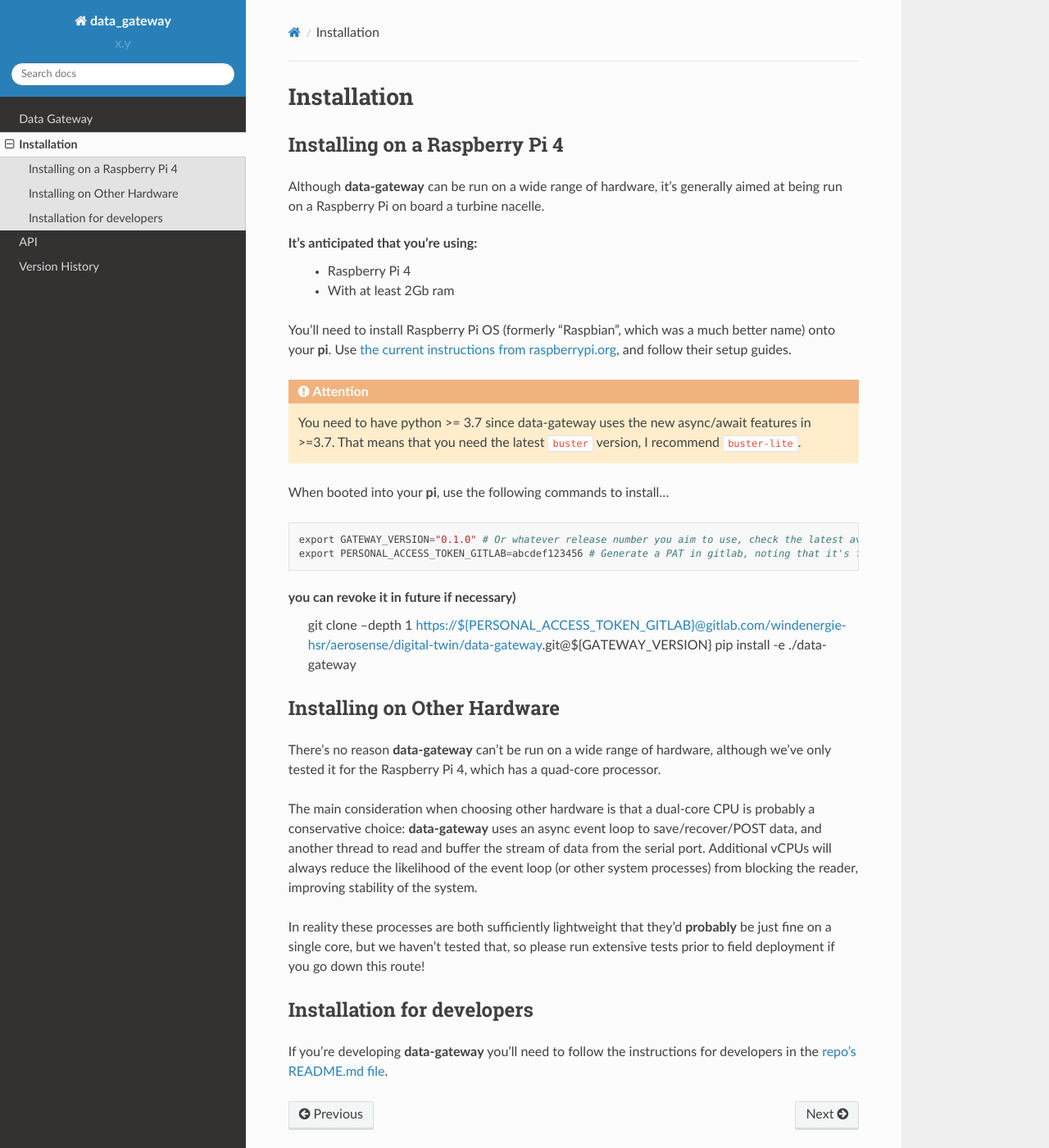
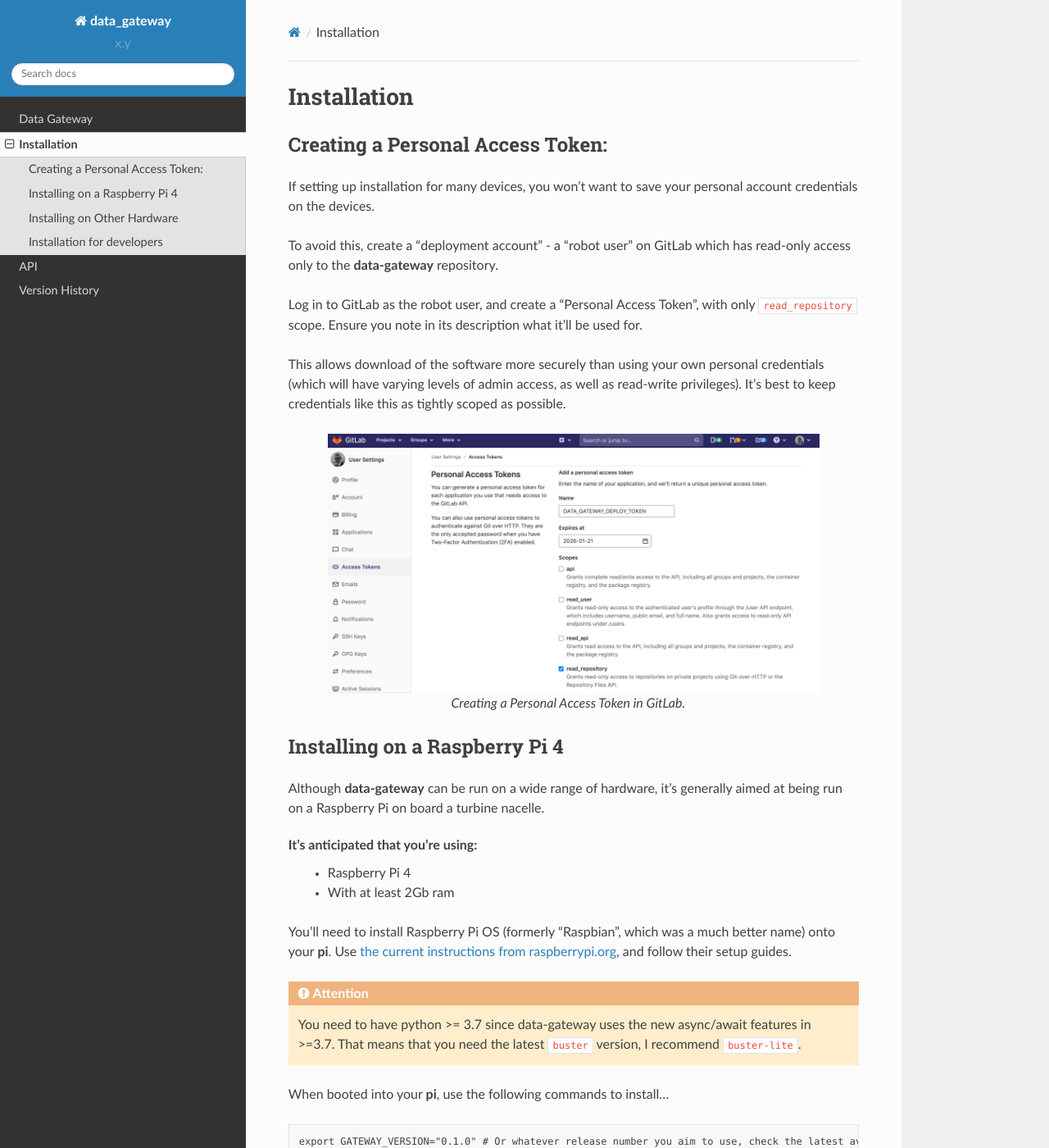
Before and after one commit to aerosense-ai/data-gateway, a Sphinx documentation site: the page built from docs/source/installation.rst, in a window 1280 px wide and 1400 px high. Shown: the whole window at 82% size. Built offline with Sphinx 7.4.7 and the Read the Docs theme 2.0.0, drawn with Linux system fonts in a browser that asks for light colours; some of the changed text lies outside the part shown.

Commit message:
DOC Added PAT instructions, FIX RPi installation steps

```diff
--- a/docs/source/installation.rst
+++ b/docs/source/installation.rst
@@ -3,6 +3,32 @@
 ============
 Installation
 ============
+
+.. _creating_a_personal_access_token:
+
+Creating a Personal Access Token:
+=================================
+
+If setting up installation for many devices, you won't want to save your personal account credentials on the devices.
+
+To avoid this, create a "deployment account" - a "robot user" on GitLab which has read-only access only to the
+**data-gateway** repository.
+
+Log in to GitLab as the robot user, and create a "Personal Access Token", with only ``read_repository`` scope. Ensure
+you note in its description what it'll be used for.
+
+This allows download of the software more securely than using your own personal credentials (which will
+have varying levels of admin access, as well as read-write privileges). It's best to keep credentials like
+this as tightly scoped as possible.
+
+.. figure:: images/creating-a-personal-access-token.png
+    :width: 600px
+    :align: center
+    :figclass: align-center
+    :alt: Creating a personal access token in GitLab
+
+    Creating a Personal Access Token in GitLab.
+
 
 .. _installing_on_a_raspberry_pi:
 
@@ -28,10 +54,14 @@
 .. code-block::
 
    export GATEWAY_VERSION="0.1.0" # Or whatever release number you aim to use, check the latest available on GitLab
-   export PERSONAL_ACCESS_TOKEN_GITLAB=abcdef123456 # Generate a PAT in gitlab, noting that it's for this purpose (so
-you can revoke it in future if necessary)
-   git clone --depth 1 https://${PERSONAL_ACCESS_TOKEN_GITLAB}@gitlab.com/windenergie-hsr/aerosense/digital-twin/data-gateway.git@${GATEWAY_VERSION}
+   export PERSONAL_ACCESS_TOKEN_GITLAB=abcdef123456 # See above for how to generate the PAT
+   git clone --depth 1 -b ${GATEWAY_VERSION} https://__token__:${PERSONAL_ACCESS_TOKEN_GITLAB}@gitlab.com/windenergie-hsr/aerosense/digital-twin/data-gateway.git
    pip install -e ./data-gateway
+
+.. ATTENTION::
+   For prototyping and early set-ups, you needn't bother creating a PAT. By omitting the
+   ``__token__:${PERSONAL_ACCESS_TOKEN_GITLAB}`` string from the above ``git clone`` command, you'll be prompted for
+   your own username and password, which will be used to fetch the code but won't be stored.
 
 .. _installing_on_other_hardware:
 
```
Also changed, not shown: docs/source/images/creating-a-personal-access-token.png (added).
